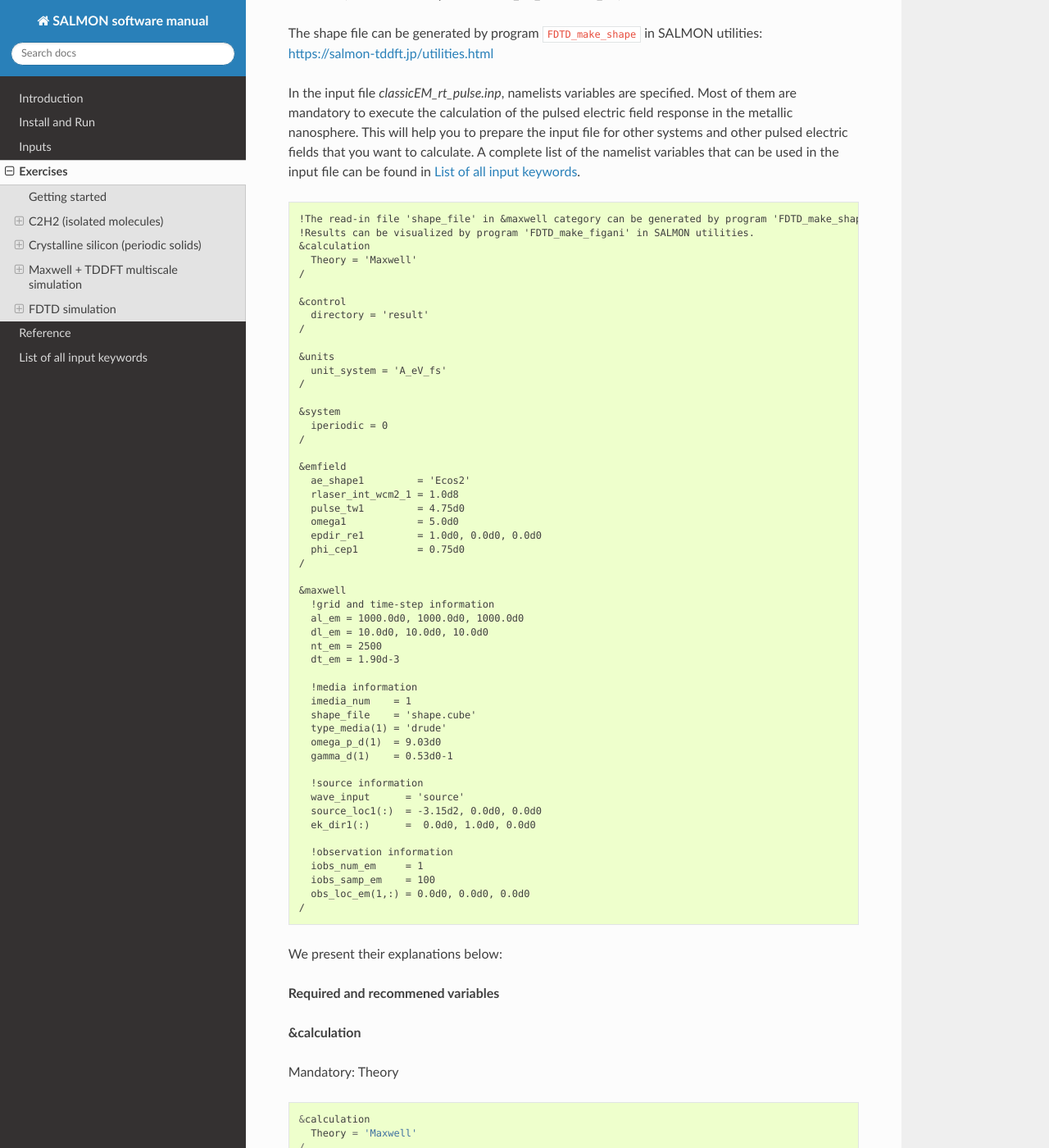
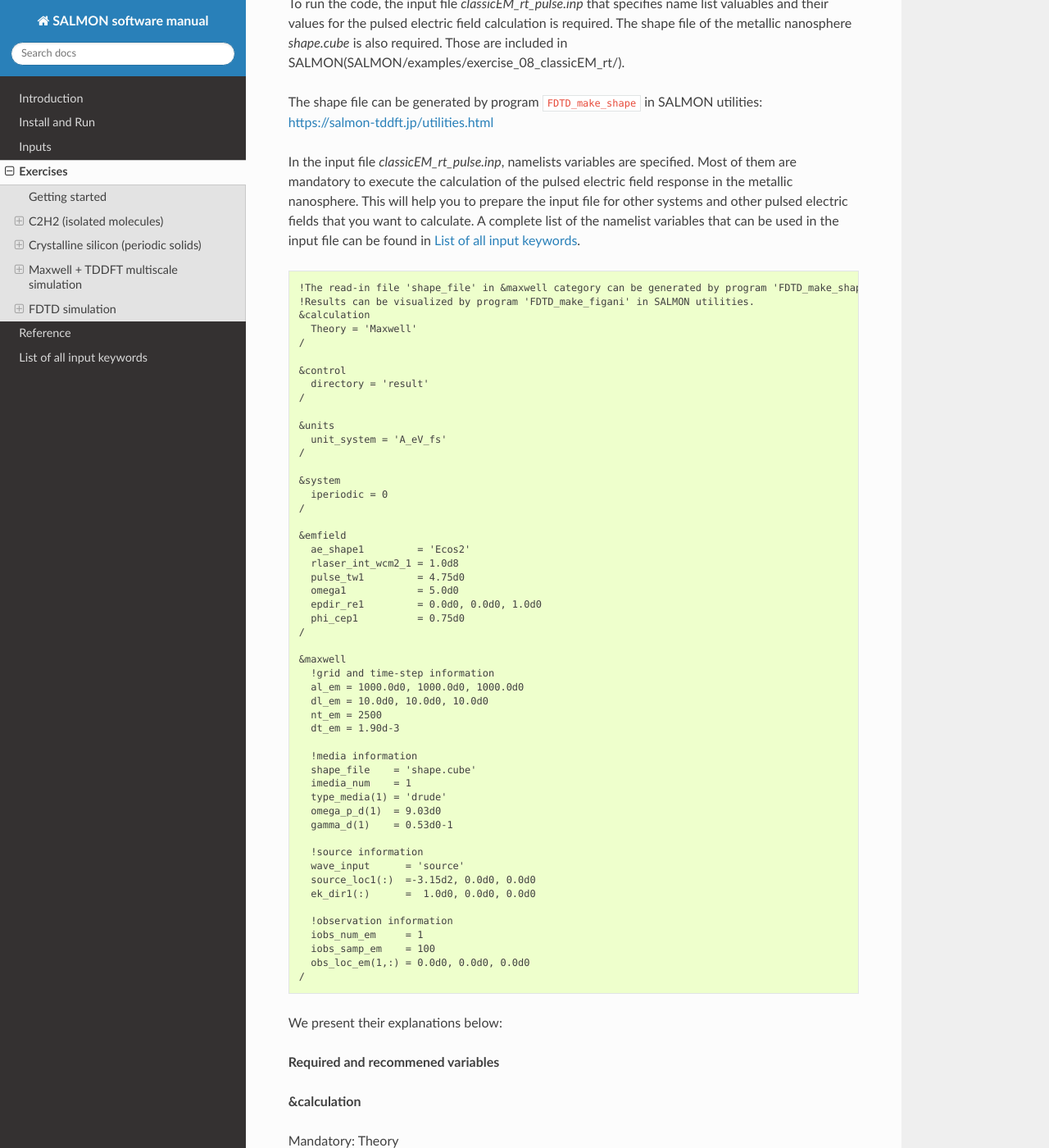
Before and after one commit to SALMON-TDDFT/SALMON-DOCS, a Sphinx documentation site: the page built from source/exercises.rst, in a window 1280 px wide and 1400 px high, scrolled down 58429 px. Shown: the whole window at 82% size. Built offline with Sphinx 7.4.7 and the Read the Docs theme 2.0.0, drawn with Linux system fonts in a browser that asks for light colours; formulas are drawn with MathJax 3; some of the changed text lies outside the part shown.

```diff
--- a/source/exercises.rst
+++ b/source/exercises.rst
@@ -3147,8 +3152,8 @@ can be found in :any:`List of all input keywords <List of all input keywords>`.
      dt_em = 1.90d-3
 
      !media information
+     shape_file    = 'shape.cube'
      imedia_num    = 1
-     shape_file    = 'shape.cube'
      type_media(1) = 'drude'
      omega_p_d(1)  = 9.03d0
      gamma_d(1)    = 0.53d0-1
@@ -3214,7 +3219,7 @@ Mandatory: ae_shape1, epdir_re1
 
    &emfield
      ae_shape1 = 'impulse'
-     epdir_re1 = 1.0d0, 0.0d0, 0.0d0
+     epdir_re1 = 0.0d0, 0.0d0, 1.0d0
    /
 
 ``ae_shape1 = 'impulse'`` indicates that a weak impulse is applied to all electrons at *t=0*.
@@ -3248,8 +3253,8 @@ Mandatory: al_em, dl_em, nt_em
      dt_em = 1.90d-3
 
      !media information
+     shape_file    = 'shape.cube'
      imedia_num    = 1
-     shape_file    = 'shape.cube'
      type_media(1) = 'drude'
      omega_p_d(1)  = 9.03d0
      gamma_d(1)    = 0.53d0-1
@@ -3344,7 +3349,7 @@ A complete list of the namelist variables that can be used in the input file can
      rlaser_int_wcm2_1 = 1.0d8
      pulse_tw1         = 4.75d0
      omega1            = 5.0d0
-     epdir_re1         = 1.0d0, 0.0d0, 0.0d0
+     epdir_re1         = 0.0d0, 0.0d0, 1.0d0
      phi_cep1          = 0.75d0
    /
 
@@ -3356,16 +3361,16 @@ A complete list of the namelist variables that can be used in the input file can
      dt_em = 1.90d-3
 
      !media information
+     shape_file    = 'shape.cube'
      imedia_num    = 1
-     shape_file    = 'shape.cube'
      type_media(1) = 'drude'
      omega_p_d(1)  = 9.03d0
      gamma_d(1)    = 0.53d0-1
 
      !source information
      wave_input      = 'source'
-     source_loc1(:)  = -3.15d2, 0.0d0, 0.0d0
-     ek_dir1(:)      =  0.0d0, 1.0d0, 0.0d0
+     source_loc1(:)  =-3.15d2, 0.0d0, 0.0d0
+     ek_dir1(:)      =  1.0d0, 0.0d0, 0.0d0
 
      !observation information
      iobs_num_em     = 1
@@ -3437,7 +3442,7 @@ Mandatory: ae_shape1, { rlaser_int_wcm2_1 or amplitude1}, pulse_tw1, omega1, epd
      rlaser_int_wcm2_1 = 1.0d8
      pulse_tw1         = 4.75d0
      omega1            = 5.0d0
-     epdir_re1         = 1.0d0, 0.0d0, 0.0d0
+     epdir_re1         = 0.0d0, 0.0d0, 1.0d0
      phi_cep1          = 0.75d0
    /
 
@@ -3449,7 +3454,7 @@ Mandatory: ae_shape1, { rlaser_int_wcm2_1 or amplitude1}, pulse_tw1, omega1, epd
 
 ``omega1 = 5.0d0`` specifies the average photon energy (frequency multiplied with hbar).
 
-``epdir_re1 = 1.0d0, 0.0d0, 0.0d0`` specifies the real part of the unit polarization vector of the pulsed electric field.
+``epdir_re1 = 0.0d0, 0.0d0, 1.0d0`` specifies the real part of the unit polarization vector of the pulsed electric field.
 Using the real polarization vector, it describes a linearly polarized pulse.
 
 ``phi_cep1 = 0.75d0`` specifies the carrier envelope phase of the pulse.
@@ -3469,8 +3474,8 @@ Mandatory: al_em, dl_em, nt_em
      dt_em = 1.90d-3
 
      !media information
+     shape_file    = 'shape.cube'
      imedia_num    = 1
-     shape_file    = 'shape.cube'
      type_media(1) = 'drude'
      omega_p_d(1)  = 9.03d0
      gamma_d(1)    = 0.53d0-1
```
Also changed, not shown: other parts of source/exercises.rst (+5 -0 lines).
